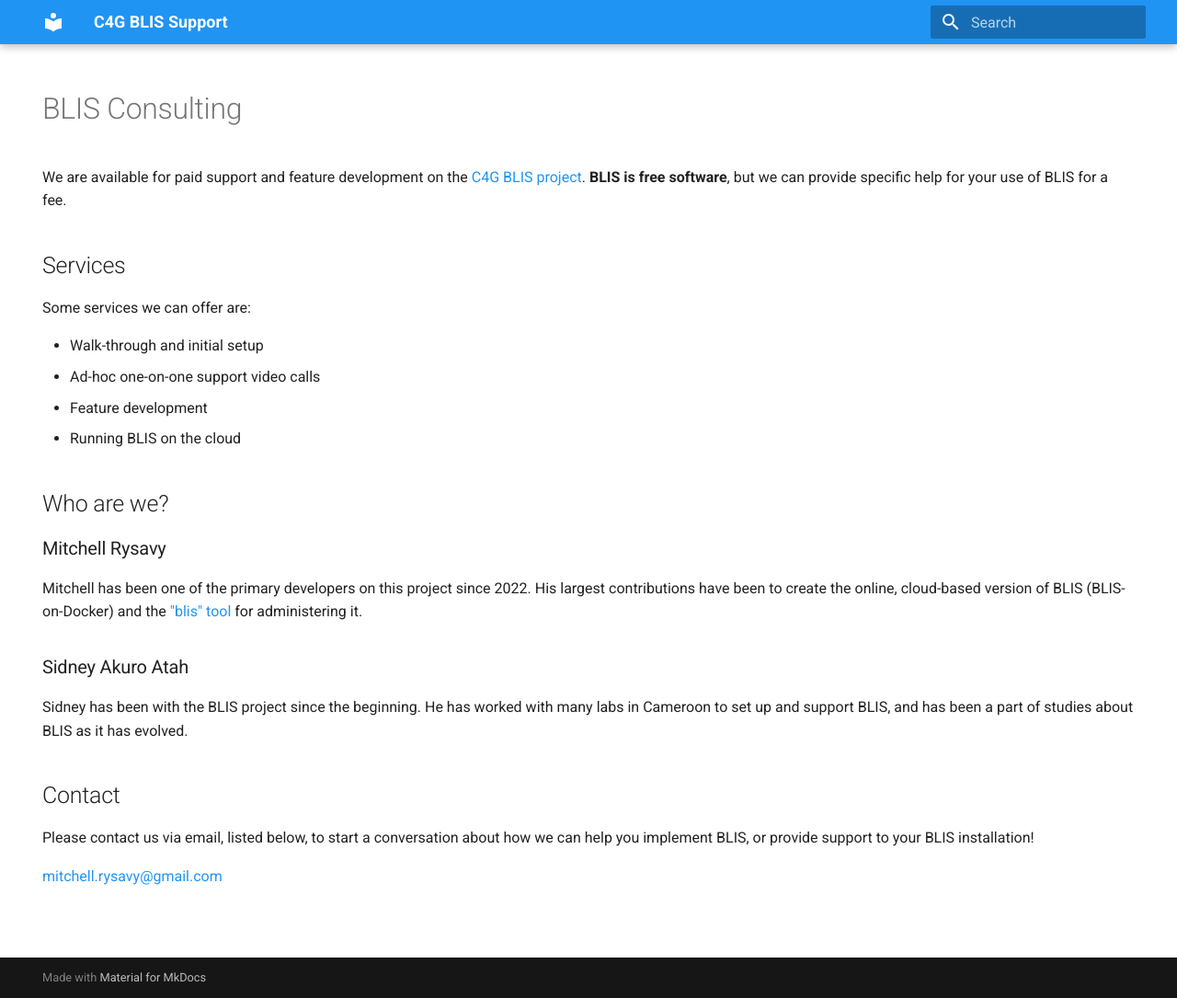
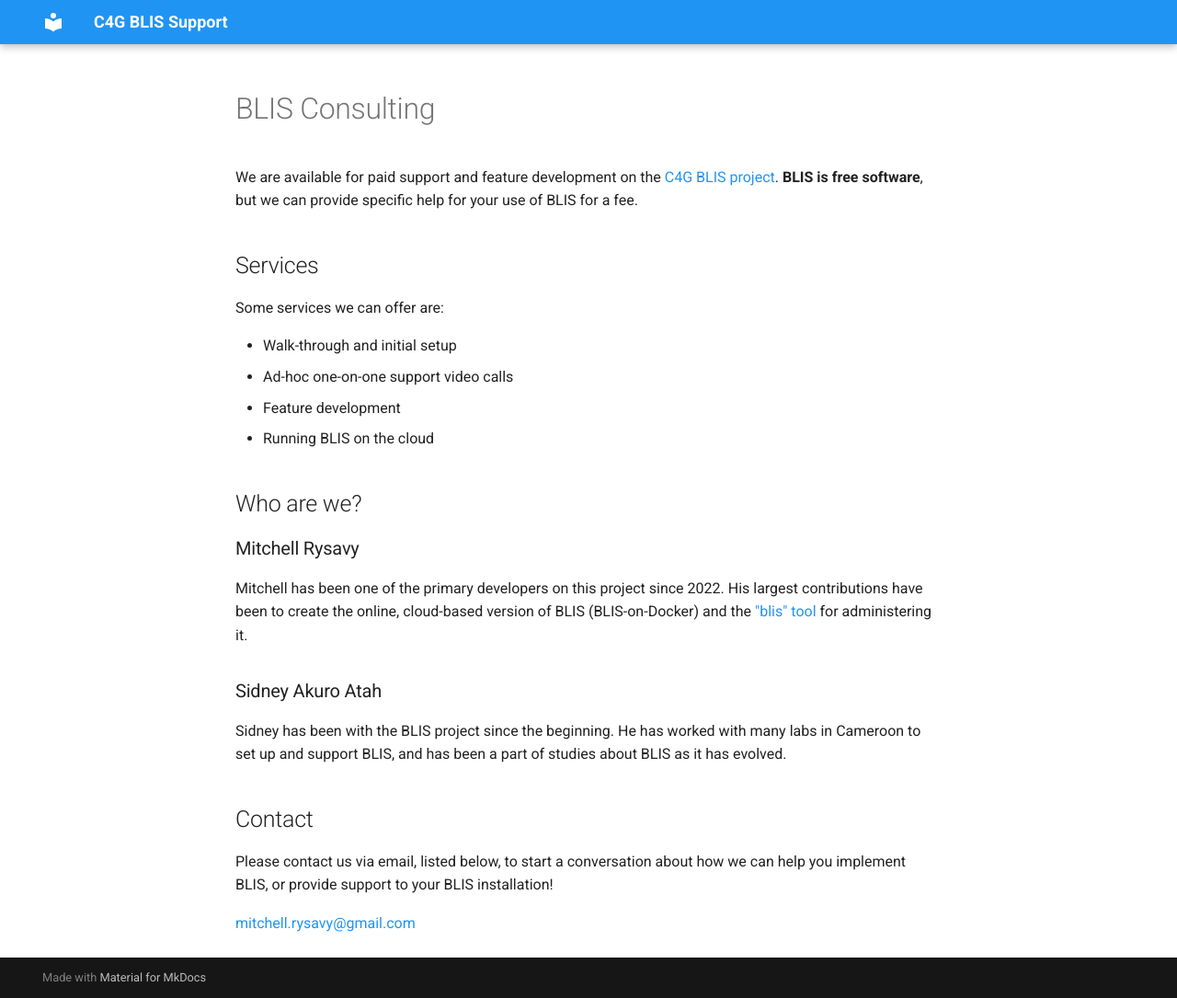
Before and after one commit to C4G/support.c4gblis.org, an MkDocs documentation site: the page built from docs/index.md, in a window 1280 px wide and 1085 px high. Shown: the whole window at 92% size. Built offline with MkDocs 1.6.1 and Material for MkDocs 9.7.7, drawn with Linux system fonts in a browser that asks for light colours.

Commit message:
add additional styles

```diff
--- /dev/null
+++ b/docs/stylesheets/styles.css
@@ -0,0 +1,10 @@
+/* Hide the search bar - it works, we just don't need it */
+.md-search {
+    display: none;
+}
+
+/* Tighten up the center content view */
+.md-content {
+    max-width: 800px;
+    margin: 0 auto;
+}
--- a/mkdocs.yml
+++ b/mkdocs.yml
@@ -4,3 +4,8 @@ theme:
   name: material
   palette:
     primary: blue
+plugins:
+  - search:
+      enabled: false
+extra_css:
+  - stylesheets/styles.css
```
